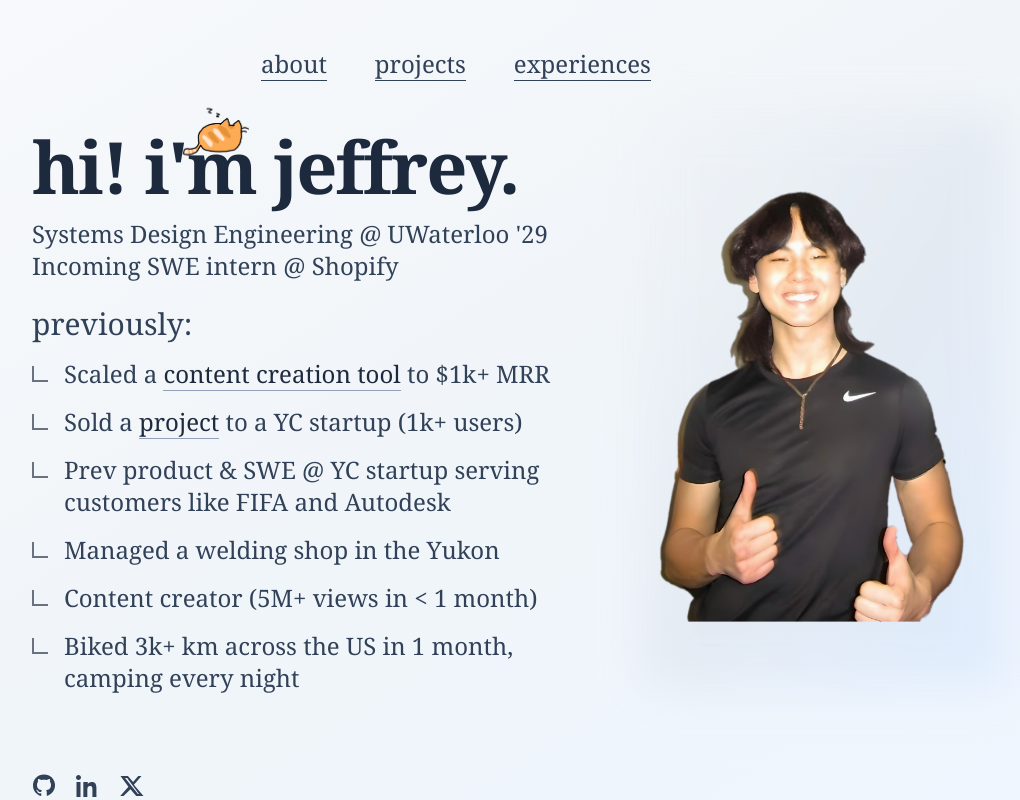
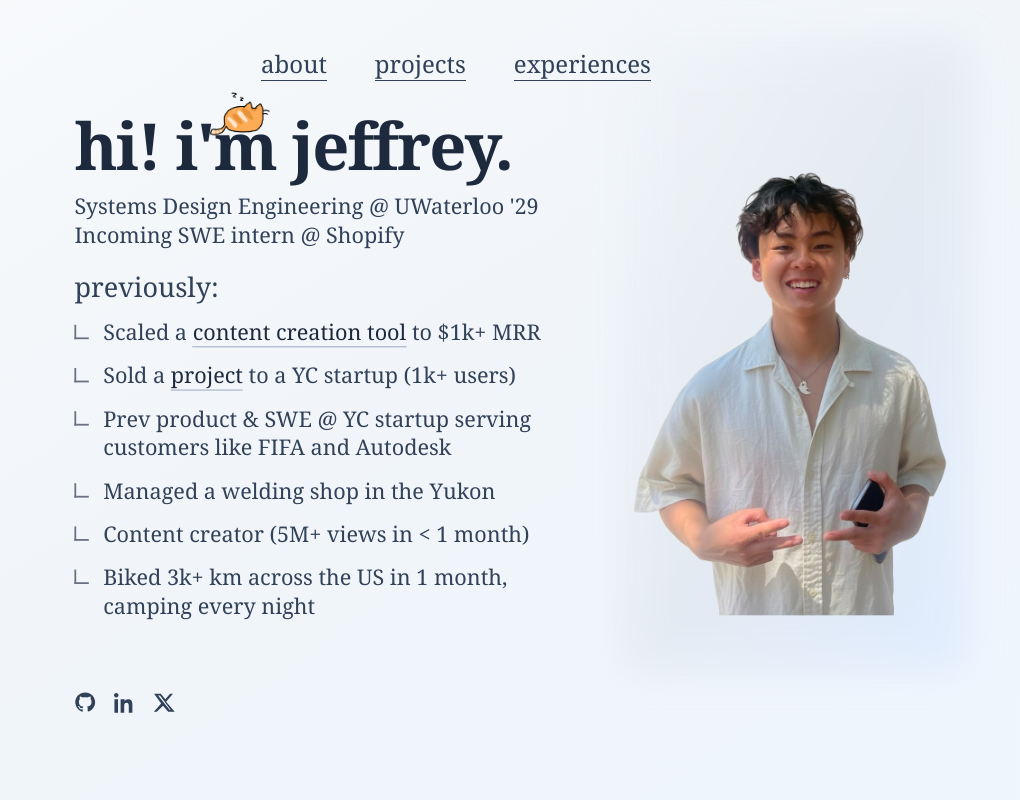
Before and after one commit to JeffreyLin1/jeffreylin, a Next.js app: page / in a window 1280 px wide. Shown: the whole page, without its empty margins (184-1204 px from the left). Built offline with nearby package versions, Linux system fonts and the light colour scheme.

Commit message:
update photo and make smaller

```diff
--- a/app/page.js
+++ b/app/page.js
@@ -47,7 +47,8 @@ export default function Home() {
         {/* Navigation Links */}
         <Navigation />
 
-        <div className="max-w-7xl w-full mx-auto px-3 sm:px-8 py-6 sm:py-12 pt-4 sm:pt-44 flex flex-col md:flex-row items-center md:items-center md:justify-center pl-0 md:pl-16 lg:pl-54 z-10">
+        <div className="transform origin-top scale-[0.95] md:scale-[0.9]">
+          <div className="max-w-7xl w-full mx-auto px-3 sm:px-8 py-6 sm:py-12 pt-4 sm:pt-44 flex flex-col md:flex-row items-center md:items-center md:justify-center pl-0 md:pl-16 lg:pl-54 z-10">
           {/* Text content - adjusted for better centering and moved right */}
           <div className="md:w-3/5 flex flex-col items-center md:items-start md:justify-center md:pr-8">
             {/* More approachable greeting - FURTHER INCREASED SIZE */}
@@ -114,16 +115,16 @@ export default function Home() {
           </div>
 
           <div className="md:w-2/5 flex justify-center md:justify-start items-center md:items-start md:-mt-32 md:ml-4 hidden sm:flex">
-            <div className={`relative w-auto h-auto md:max-w-lg lg:max-w-xl overflow-visible mb-3 sm:mb-8 md:mb-0`}>
+            <div className={`relative w-auto h-auto md:max-w-xl lg:max-w-2xl overflow-visible mb-3 sm:mb-8 md:mb-0`}>
               <div className="absolute -inset-4 bg-gradient-to-br from-slate-100 via-slate-200 to-blue-100 blur-xl opacity-80 z-0"></div>
               <div className="relative z-10 transform md:-translate-y-16">
                 <div className="relative">
                   <Image
-                    src="/jeffrey6.png"
+                    src="/jeffrey7.png"
                     alt="Jeffrey Lin"
                     width={800}
                     height={1000}
-                    className="w-auto h-auto max-h-96 md:max-h-[34rem] object-contain drop-shadow-md transform scale-105"
+                    className="w-auto h-auto max-h-[28rem] md:max-h-[42rem] object-contain drop-shadow-md transform scale-105"
                     style={{ filter: 'saturate(1.25)' }}
                     priority
                   />
@@ -131,6 +132,7 @@ export default function Home() {
               </div>
             </div>
           </div>
+          </div>
         </div>
       </section>
     </div>
```
Also changed, not shown: public/jeffrey6.png (deleted), public/jeffrey7.png (added).
